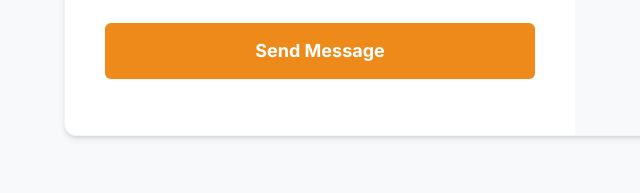
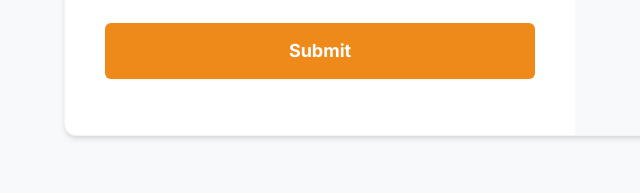
Before and after one commit to pgrapher906-ctrl/sagency, a website: page contact.html in a window 1280 px wide. Shown: the part 643-836 px from the top of the page, 64-704 px from the left. Drawn offline with nearby package versions, Linux system fonts and the light colour scheme.

Commit message:
Update contact.html

```diff
--- a/contact.html
+++ b/contact.html
@@ -49,7 +49,7 @@
 
         <textarea name="message" placeholder="Your Message" required rows="4" class="w-full px-4 py-3 border border-gray-200 rounded-md outline-none focus:ring-1 focus:ring-brand-orange resize-none text-sm md:text-base"></textarea>
 
-        <button type="submit" class="w-full py-3.5 bg-brand-orange text-white font-bold rounded-md hover:bg-[#de6b11] transition-colors shadow-sm text-lg">Send Message</button>
+        <button type="submit" class="w-full py-3.5 bg-brand-orange text-white font-bold rounded-md hover:bg-[#de6b11] transition-colors shadow-sm text-lg">Submit</button>
       </form>
 
       <div id="formResponse" class="mt-4 font-bold text-sm"></div>
```
